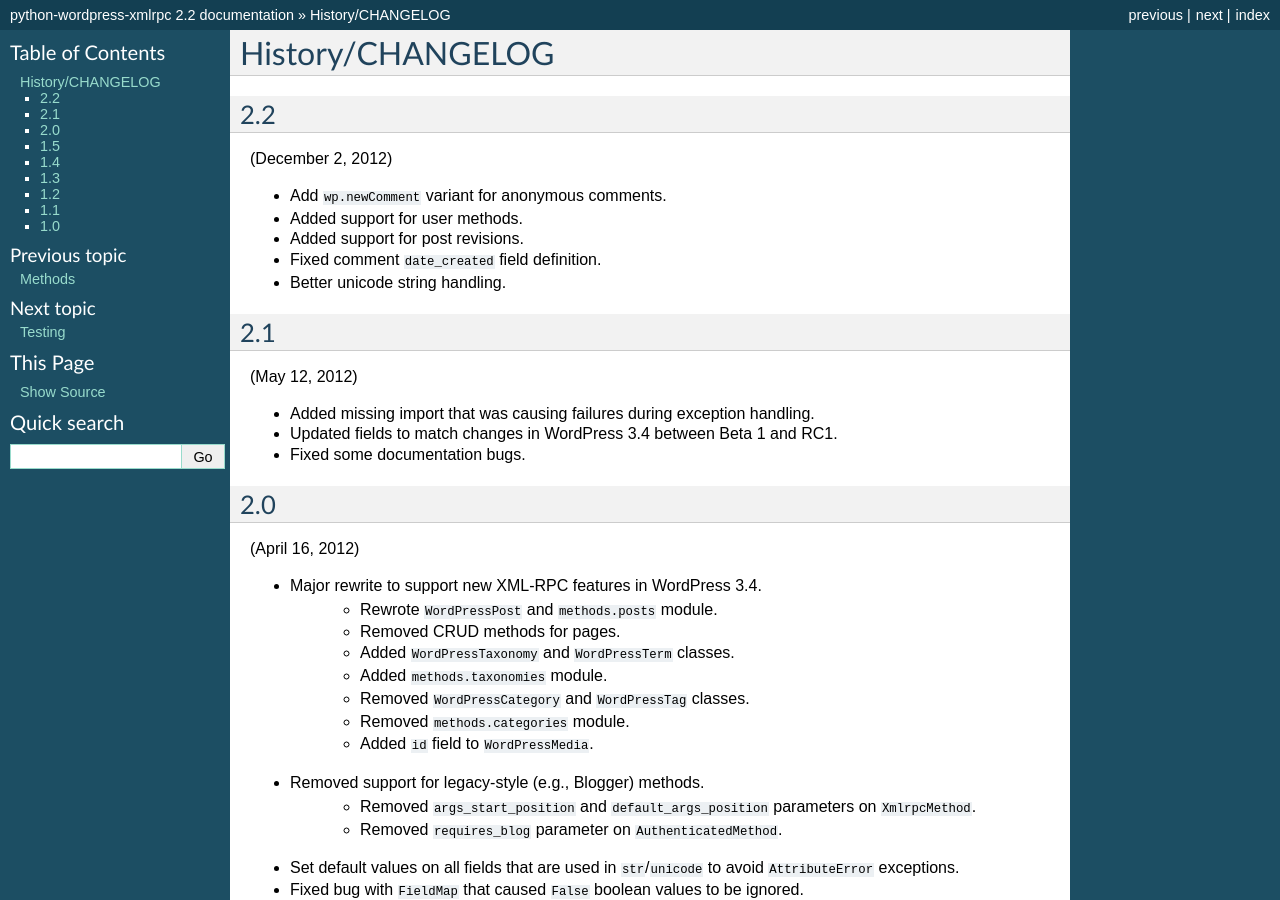
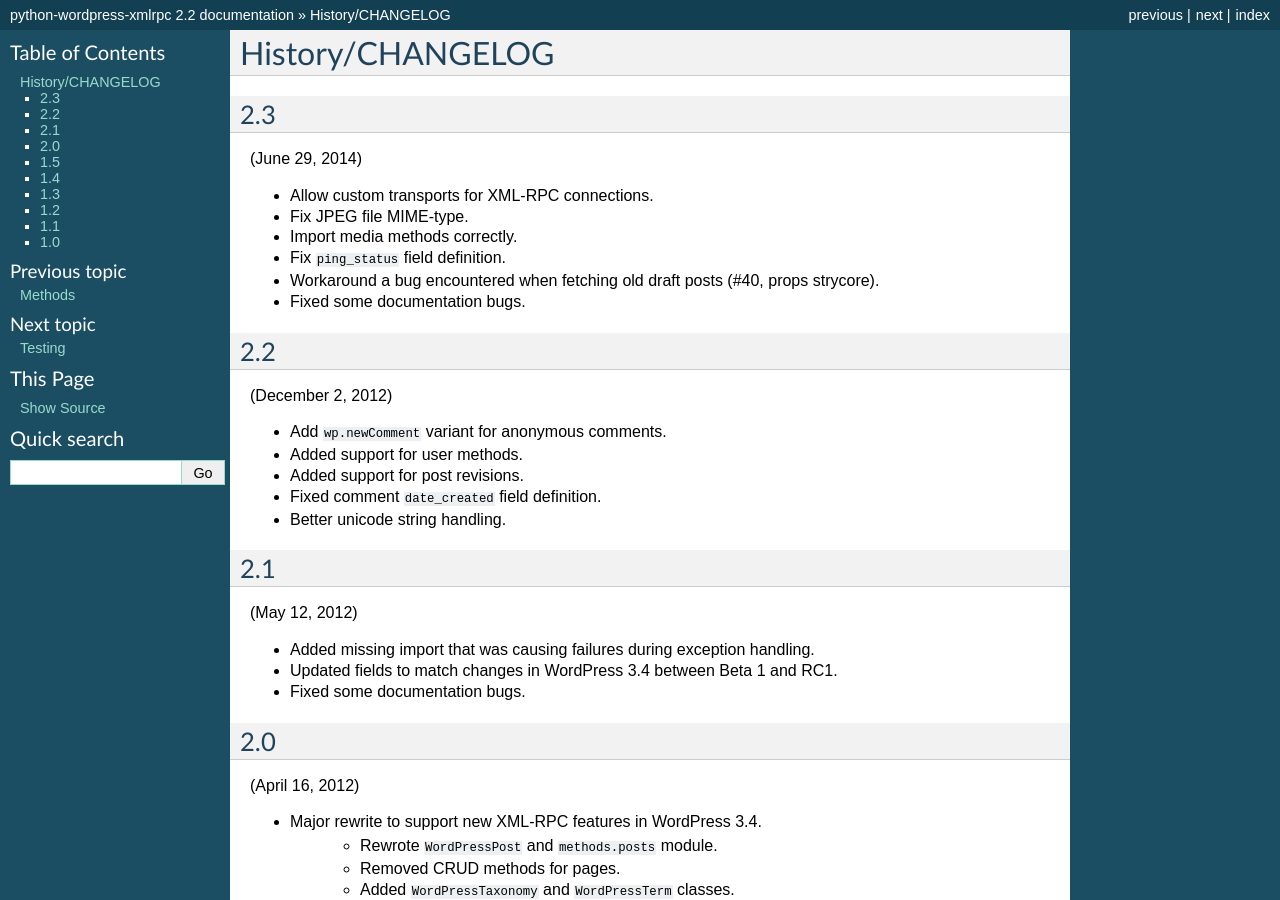
Before and after one commit to maxcutler/python-wordpress-xmlrpc, a Sphinx documentation site: the page built from docs/dev/changelog.rst, in a window 1280 px wide and 900 px high. Built offline with Sphinx 7.4.7, drawn with Linux system fonts in a browser that asks for light colours.

Commit message:
Add changelog details for 2.3 release.

```diff
--- a/docs/dev/changelog.rst
+++ b/docs/dev/changelog.rst
@@ -1,5 +1,17 @@
 History/CHANGELOG
 =================
+
+2.3
+---
+
+(June 29, 2014)
+
+* Allow custom transports for XML-RPC connections.
+* Fix JPEG file MIME-type.
+* Import media methods correctly.
+* Fix ``ping_status`` field definition.
+* Workaround a bug encountered when fetching old draft posts (#40, props strycore).
+* Fixed some documentation bugs.
 
 2.2
 ---
```
